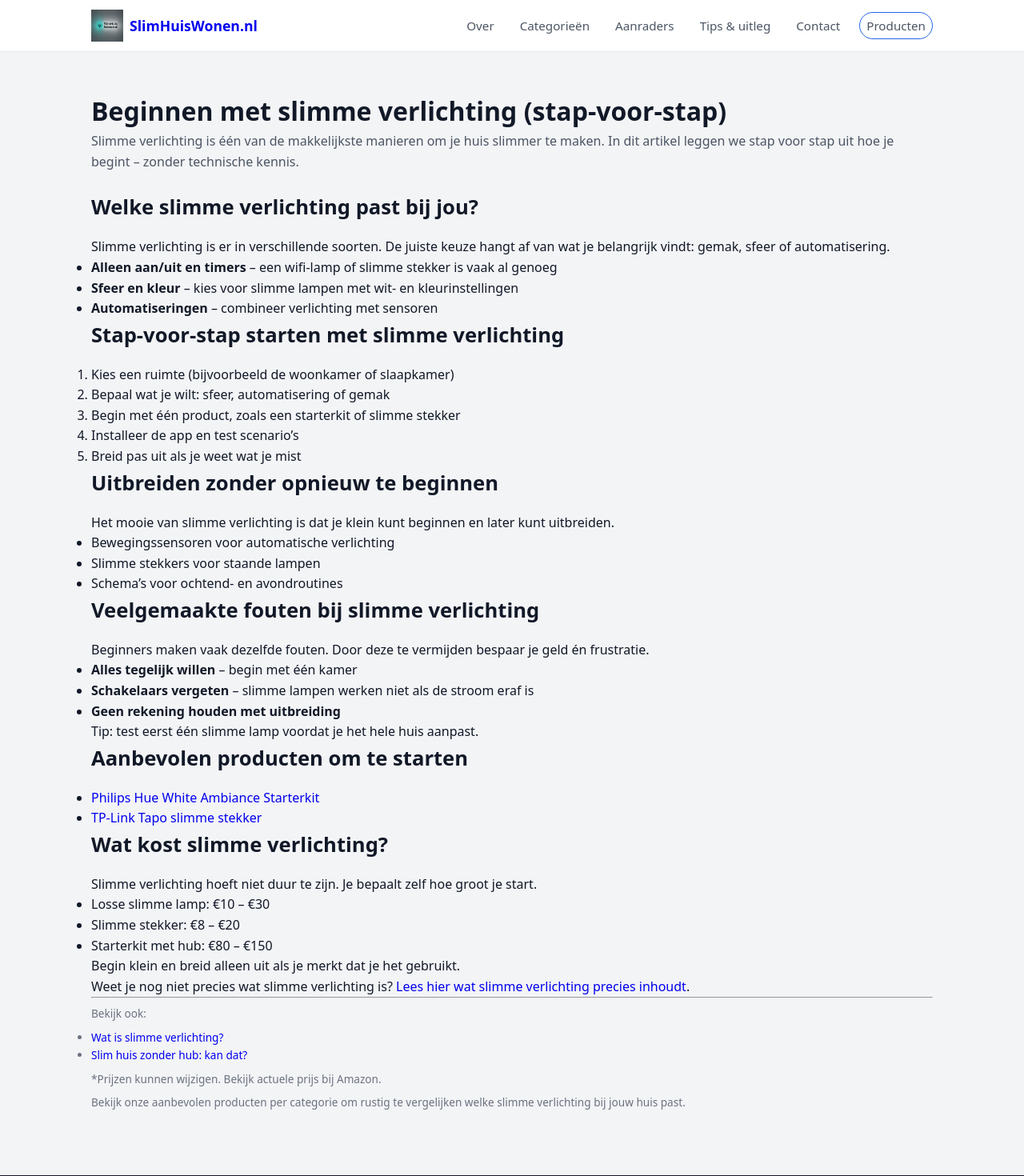
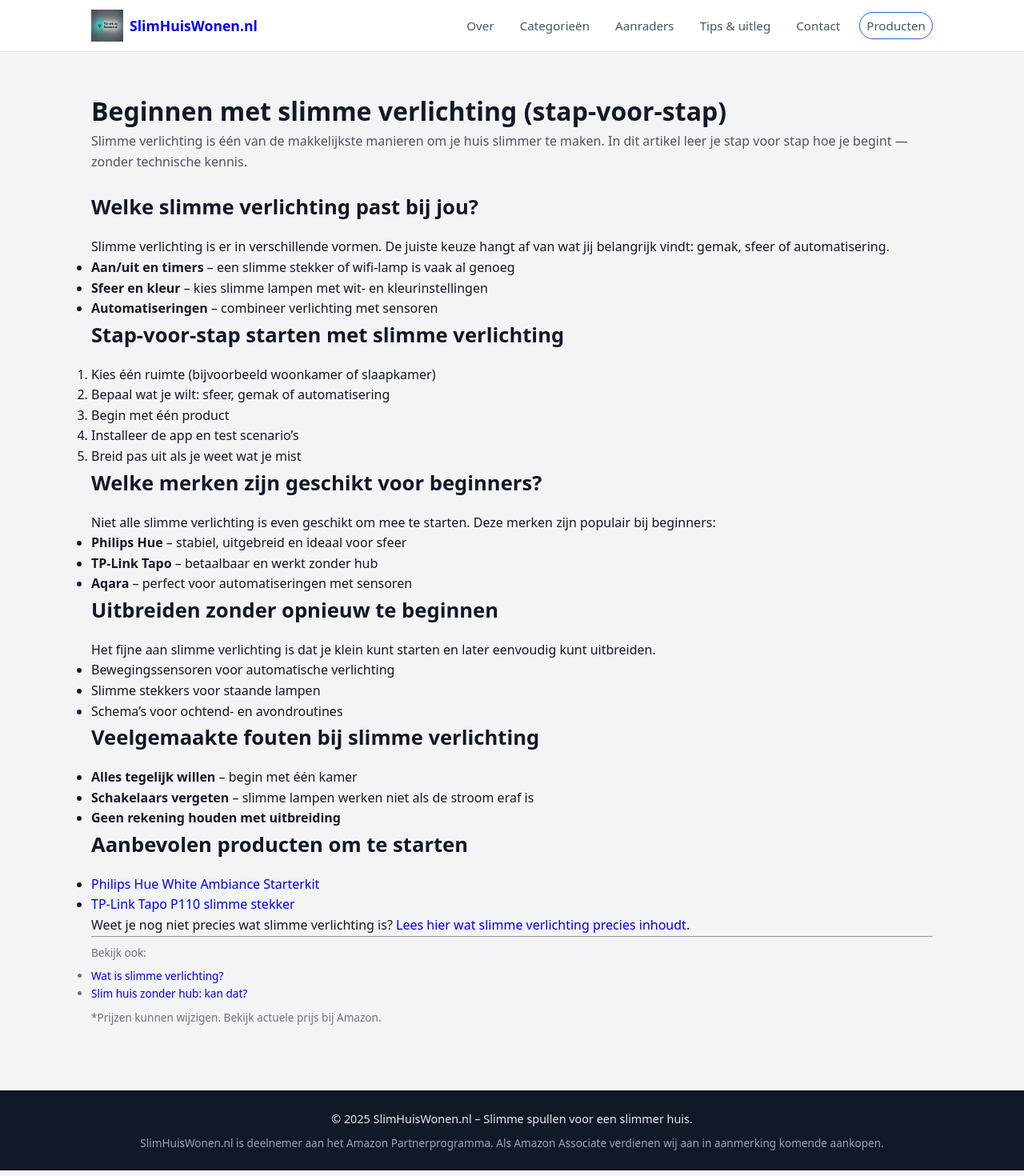
Before and after one commit to hafidgrad/SlimHuisWonen, a Next.js app: page /tips/beginnen-met-slimme-verlichting in a window 1280 px wide. Shown: the top 1470 px of the page at 80% size. Built offline with nearby package versions, Linux system fonts and the light colour scheme.

Commit message:
Expand article: Beginnen met slimme verlichting

```diff
--- a/app/tips/beginnen-met-slimme-verlichting/page.jsx
+++ b/app/tips/beginnen-met-slimme-verlichting/page.jsx
@@ -5,7 +5,7 @@ import Link from "next/link";
 export const metadata = {
   title: "Beginnen met slimme verlichting – stap voor stap",
   description:
-    "Wil je beginnen met slimme verlichting? Volg deze eenvoudige stappen en ontdek welke producten geschikt zijn.",
+    "Wil je beginnen met slimme verlichting? Volg dit praktische stappenplan en ontdek welke producten geschikt zijn voor beginners.",
   alternates: {
     canonical:
       "https://slimhuiswonen.nl/tips/beginnen-met-slimme-verlichting",
@@ -23,25 +23,26 @@ export default function BeginnenMetSlimmeVerlichting() {
 
           <p className="section-intro">
             Slimme verlichting is één van de makkelijkste manieren om je huis
-            slimmer te maken. In dit artikel leggen we stap voor stap uit hoe je
-            begint – zonder technische kennis.
+            slimmer te maken. In dit artikel leer je stap voor stap hoe je
+            begint — zonder technische kennis.
           </p>
 
           <h2>Welke slimme verlichting past bij jou?</h2>
 
           <p>
-            Slimme verlichting is er in verschillende soorten. De juiste keuze
-            hangt af van wat je belangrijk vindt: gemak, sfeer of automatisering.
+            Slimme verlichting is er in verschillende vormen. De juiste keuze
+            hangt af van wat jij belangrijk vindt: gemak, sfeer of
+            automatisering.
           </p>
 
           <ul>
             <li>
-              <strong>Alleen aan/uit en timers</strong> – een wifi-lamp of slimme
-              stekker is vaak al genoeg
+              <strong>Aan/uit en timers</strong> – een slimme stekker of wifi-lamp
+              is vaak al genoeg
             </li>
             <li>
-              <strong>Sfeer en kleur</strong> – kies voor slimme lampen met wit-
-              en kleurinstellingen
+              <strong>Sfeer en kleur</strong> – kies slimme lampen met
+              wit- en kleurinstellingen
             </li>
             <li>
               <strong>Automatiseringen</strong> – combineer verlichting met
@@ -52,18 +53,38 @@ export default function BeginnenMetSlimmeVerlichting() {
           <h2>Stap-voor-stap starten met slimme verlichting</h2>
 
           <ol>
-            <li>Kies een ruimte (bijvoorbeeld de woonkamer of slaapkamer)</li>
-            <li>Bepaal wat je wilt: sfeer, automatisering of gemak</li>
-            <li>Begin met één product, zoals een starterkit of slimme stekker</li>
+            <li>Kies één ruimte (bijvoorbeeld woonkamer of slaapkamer)</li>
+            <li>Bepaal wat je wilt: sfeer, gemak of automatisering</li>
+            <li>Begin met één product</li>
             <li>Installeer de app en test scenario’s</li>
             <li>Breid pas uit als je weet wat je mist</li>
           </ol>
 
+          <h2>Welke merken zijn geschikt voor beginners?</h2>
+
+          <p>
+            Niet alle slimme verlichting is even geschikt om mee te starten.
+            Deze merken zijn populair bij beginners:
+          </p>
+
+          <ul>
+            <li>
+              <strong>Philips Hue</strong> – stabiel, uitgebreid en ideaal voor
+              sfeer
+            </li>
+            <li>
+              <strong>TP-Link Tapo</strong> – betaalbaar en werkt zonder hub
+            </li>
+            <li>
+              <strong>Aqara</strong> – perfect voor automatiseringen met sensoren
+            </li>
+          </ul>
+
           <h2>Uitbreiden zonder opnieuw te beginnen</h2>
 
           <p>
-            Het mooie van slimme verlichting is dat je klein kunt beginnen en
-            later kunt uitbreiden.
+            Het fijne aan slimme verlichting is dat je klein kunt starten en
+            later eenvoudig kunt uitbreiden.
           </p>
 
           <ul>
@@ -73,11 +94,6 @@ export default function BeginnenMetSlimmeVerlichting() {
           </ul>
 
           <h2>Veelgemaakte fouten bij slimme verlichting</h2>
-
-          <p>
-            Beginners maken vaak dezelfde fouten. Door deze te vermijden bespaar
-            je geld én frustratie.
-          </p>
 
           <ul>
             <li>
@@ -92,10 +108,6 @@ export default function BeginnenMetSlimmeVerlichting() {
             </li>
           </ul>
 
-          <p>
-            Tip: test eerst één slimme lamp voordat je het hele huis aanpast.
-          </p>
-
           <h2>Aanbevolen producten om te starten</h2>
 
           <ul>
@@ -106,33 +118,17 @@ export default function BeginnenMetSlimmeVerlichting() {
             </li>
             <li>
               <Link href="/producten/tp-link-tapo-p110-slimme-stekker">
-                TP-Link Tapo slimme stekker
+                TP-Link Tapo P110 slimme stekker
               </Link>
             </li>
           </ul>
-
-          <h2>Wat kost slimme verlichting?</h2>
-
-          <p>
-            Slimme verlichting hoeft niet duur te zijn. Je bepaalt zelf hoe groot
-            je start.
-          </p>
-
-          <ul>
-            <li>Losse slimme lamp: €10 – €30</li>
-            <li>Slimme stekker: €8 – €20</li>
-            <li>Starterkit met hub: €80 – €150</li>
-          </ul>
-
-          <p>
-            Begin klein en breid alleen uit als je merkt dat je het gebruikt.
-          </p>
 
           <p>
             Weet je nog niet precies wat slimme verlichting is?{" "}
             <Link href="/tips/wat-is-slimme-verlichting">
               Lees hier wat slimme verlichting precies inhoudt
-            </Link>.
+            </Link>
+            .
           </p>
 
           <hr />
@@ -155,11 +151,6 @@ export default function BeginnenMetSlimmeVerlichting() {
           <p className="muted small">
             *Prijzen kunnen wijzigen. Bekijk actuele prijs bij Amazon.
           </p>
-
-          <p className="muted small">
-            Bekijk onze aanbevolen producten per categorie om rustig te
-            vergelijken welke slimme verlichting bij jouw huis past.
-          </p>
         </div>
       </main>
 
```
